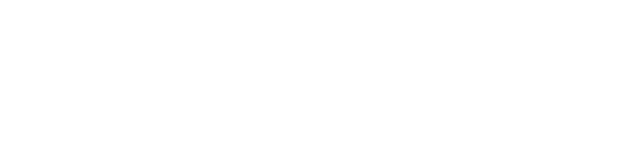
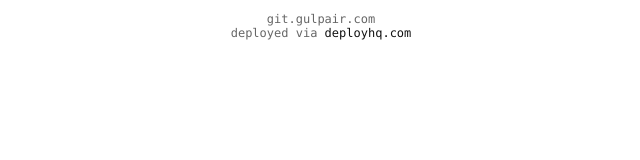
Before and after one commit to gulp/ftploy, a plain HTML site: page index.html in a window 1280 px wide. Shown: the whole page, without its empty margins (319-959 px from the left). Drawn offline with Linux system fonts and the light colour scheme.

Commit message:
new index

```diff
--- a/index.html
+++ b/index.html
@@ -3,9 +3,32 @@
 	<head>
 		<meta http-equiv="Content-type" content="text/html; charset=utf-8">
 		<title>git.gulpair.com</title>
+		<style type="text/css" media="screen">
+			body {
+				font-family: Menlo, monospace;
+				color: #666;
+			}
+			p {
+				font-size: 0.75em;
+			}
+			p.centered {
+				text-align: center;
+			}
+			a {
+				color: #111;
+				text-decoration: none;
+			}
+			a:hover {
+				color: #666;
+				text-decoration: underline;
+			}
+		</style>
 
 	</head>
 	<body id="index" onload="">
-
+		<p class="centered">
+			git.gulpair.com<br />
+			deployed via <a href="http://deployhq.com" target="_blank">deployhq.com</a>
+		</p>
 	</body>
 </html>
```
